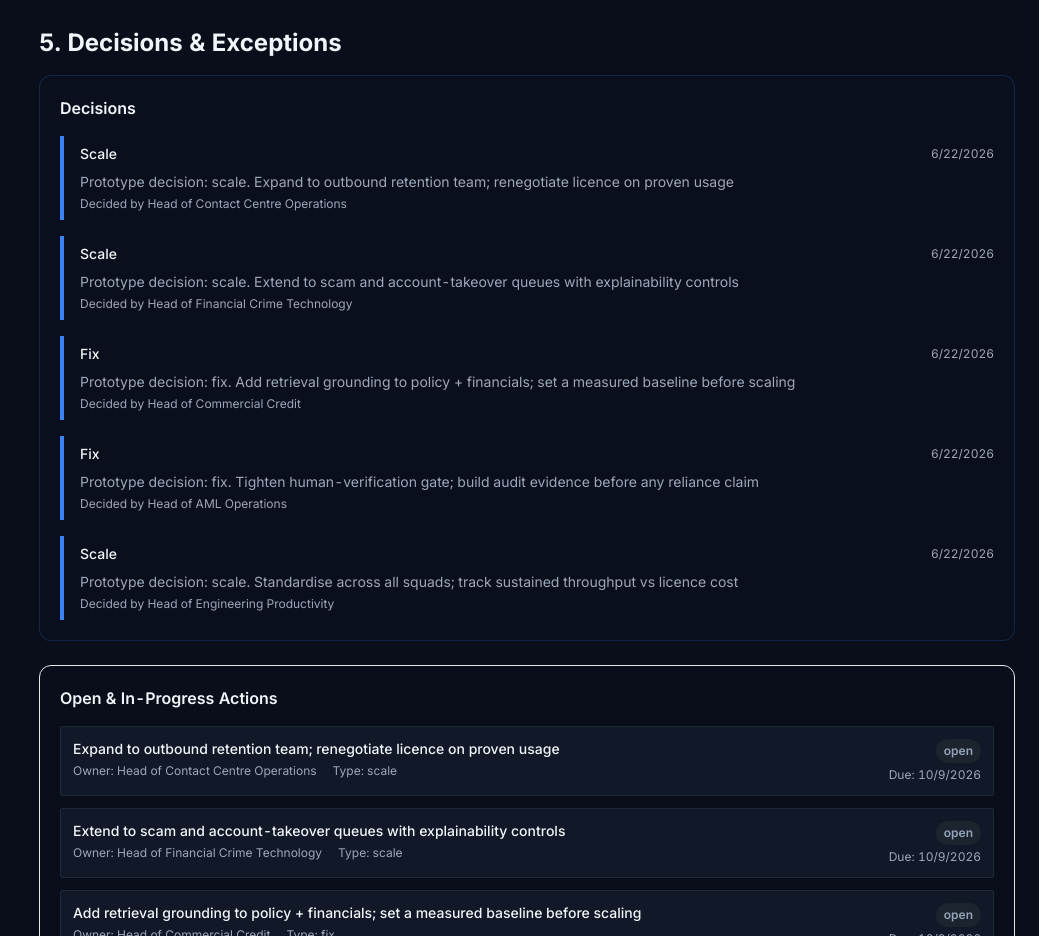
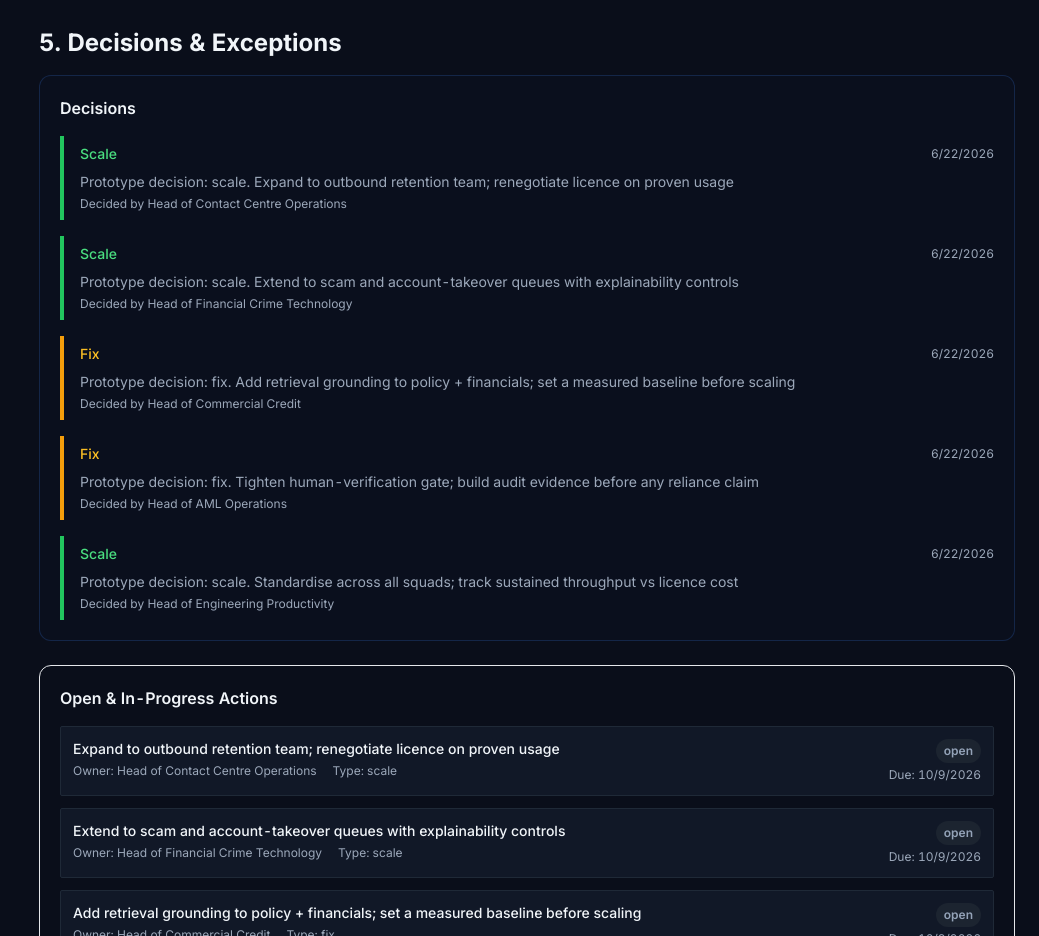
Before and after one commit to sibowker-oss/enterprise-ai-ledger, a Next.js app: page /p0-board-pack in a window 1280 px wide. Shown: the part 1440-2376 px from the top of the page, without its empty margins (241-1280 px from the left). Built offline with nearby package versions, Linux system fonts and the light colour scheme.

Commit message:
feat(P0DecisionActionLog): semantic decision colors (scale→green, fix→amber, stop→red)

```diff
--- a/components/P0DecisionActionLog.tsx
+++ b/components/P0DecisionActionLog.tsx
@@ -2,9 +2,41 @@
  * § UX Change #6: Decision & Action Log
  *
  * Renders decisions and actions (open + in-progress + overdue) in a timeline/log format.
+ * Decisions use semantic RAG colors: scale→green, fix→amber, stop→red.
  */
 
 import { Decision, Action } from "@/lib/data-model";
+
+function getDecisionColor(decision: string): {
+  border: string;
+  text: string;
+  label: string;
+} {
+  const lowerDecision = decision.toLowerCase();
+  if (lowerDecision === "scale")
+    return {
+      border: "border-status-green-solid",
+      text: "text-status-green-fg",
+      label: "Scale",
+    };
+  if (lowerDecision === "fix")
+    return {
+      border: "border-status-amber-solid",
+      text: "text-status-amber-fg",
+      label: "Fix",
+    };
+  if (lowerDecision === "stop")
+    return {
+      border: "border-status-red-solid",
+      text: "text-status-red-fg",
+      label: "Stop",
+    };
+  return {
+    border: "border-accent",
+    text: "text-accent-text",
+    label: decision.charAt(0).toUpperCase() + decision.slice(1),
+  };
+}
 
 export function P0DecisionActionLog({
   decisions,
@@ -27,15 +59,16 @@ export function P0DecisionActionLog({
           {recentDecisions.length === 0 ? (
             <p className="text-sm text-ink-muted">No decisions recorded</p>
           ) : (
-            recentDecisions.map((decision) => (
+            recentDecisions.map((decision) => {
+              const colors = getDecisionColor(decision.decision);
+              return (
                 <div
                   key={decision.id}
-                className="border-l-4 border-accent pl-4 py-2"
+                  className={`border-l-4 ${colors.border} pl-4 py-2`}
                 >
                   <div className="flex items-center justify-between mb-2">
-                  <p className="font-medium text-ink text-sm">
-                    {decision.decision.charAt(0).toUpperCase() +
-                      decision.decision.slice(1)}
+                    <p className={`font-medium text-sm ${colors.text}`}>
+                      {colors.label}
                     </p>
                     <p className="text-xs text-ink-muted">
                       {new Date(decision.decided_at).toLocaleDateString()}
@@ -46,7 +79,8 @@ export function P0DecisionActionLog({
                     Decided by {decision.decided_by}
                   </p>
                 </div>
-            ))
+              );
+            })
           )}
         </div>
       </div>
```
Lines whose indentation alone changed are shown as unchanged.
